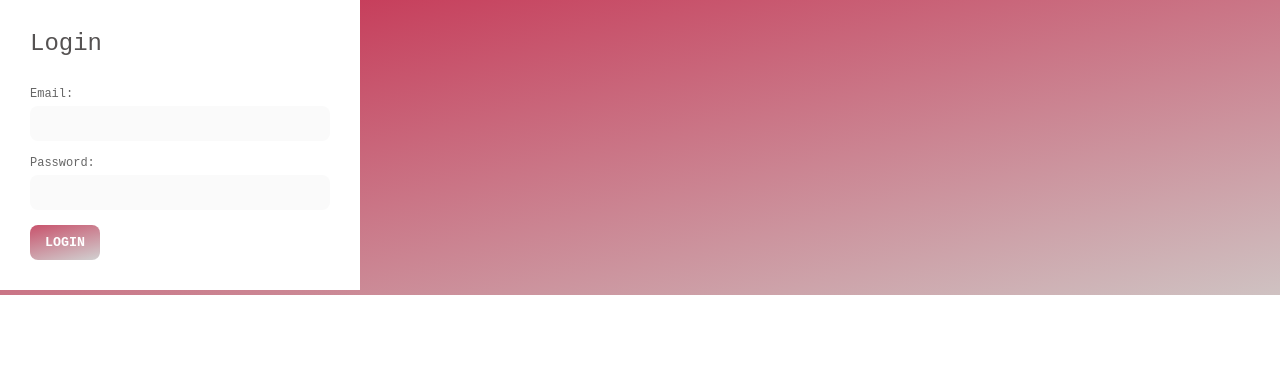
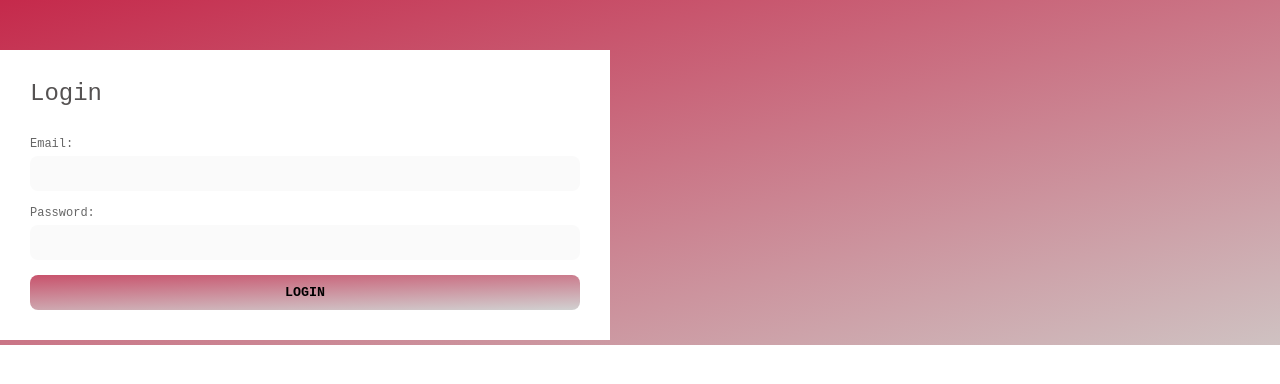
Before and after one commit to Batoul-Alsayyed/Airbnb, a React (Create React App) app in the folder react-app/: page /login in a window 1280 px wide. Shown: the top 384 px of the page. Built offline with nearby package versions, Linux system fonts and the light colour scheme.

Commit message:
Fixing some styles in admin panel

```diff
--- a/react-app/src/index.css
+++ b/react-app/src/index.css
@@ -21,7 +21,6 @@ input {
 form{
   display: flex;
   position: relative;
-
 }
 
 form:after {
@@ -35,21 +34,27 @@ form:after {
   background-image: linear-gradient(to bottom right, #c5284a, rgb(207, 194, 194));
 }
  .form-inner{
+  margin-top: 50px;
   position: relative;
   display: block;
   background-color: white;
   padding: 30px;
   z-index: 2;
+  display: flex;
+  flex-direction: column;
+  margin-right: 150px;
+
 }
  .form-inner h2{
   color: rgb(85, 82, 82);
   font-weight: 28px;
   font-weight: 500;
   margin-bottom: 30px;
+
 }
  .form-inner .form-group{
   display: block;
-  width: 300px;
+  width: 550px;
   margin-bottom: 15px;
   color: #888;
 
@@ -85,7 +90,6 @@ form:after {
   background-size: 200%;
   background-position: 0%;
   transition: .4s;
-  color: #fff;
   font-weight: 700;
   cursor: pointer;
 }
@@ -97,7 +101,6 @@ form:after {
   width: 100%;
   max-width: 90%;
   height: 80%;
-  background-color: #fff;
   padding: 15px 30px;
   display: flex;
 }
@@ -110,11 +113,9 @@ form:after {
 }
 
 .welcome h2 span{
-  color: #c5284a;
   font-weight: 700;
 }
 .admin-panel{
-  background-color: white;
   display: flex;
 }
 
@@ -146,15 +147,12 @@ form:after {
   display: flex;
 }
 .container3{
-  flex-basis: 80%;
   display: flex;
 }
 .navigation{
   width: 250px;
   height: 95%;
   flex-basis: 80%;
-  background: #c5284a;
-  border-left: 10px solid #c5284a;
   transition: .5s;
   overflow: hidden;
 }
@@ -192,7 +190,7 @@ form:after {
 }
 .navigation ul li:hover a,
 .navigation ul li.hovered a{
-  color: #fa4880;
+  color: #ec9bb5;
 }
 .navigation ul li a .icon{
   margin-top: 17px;
```
